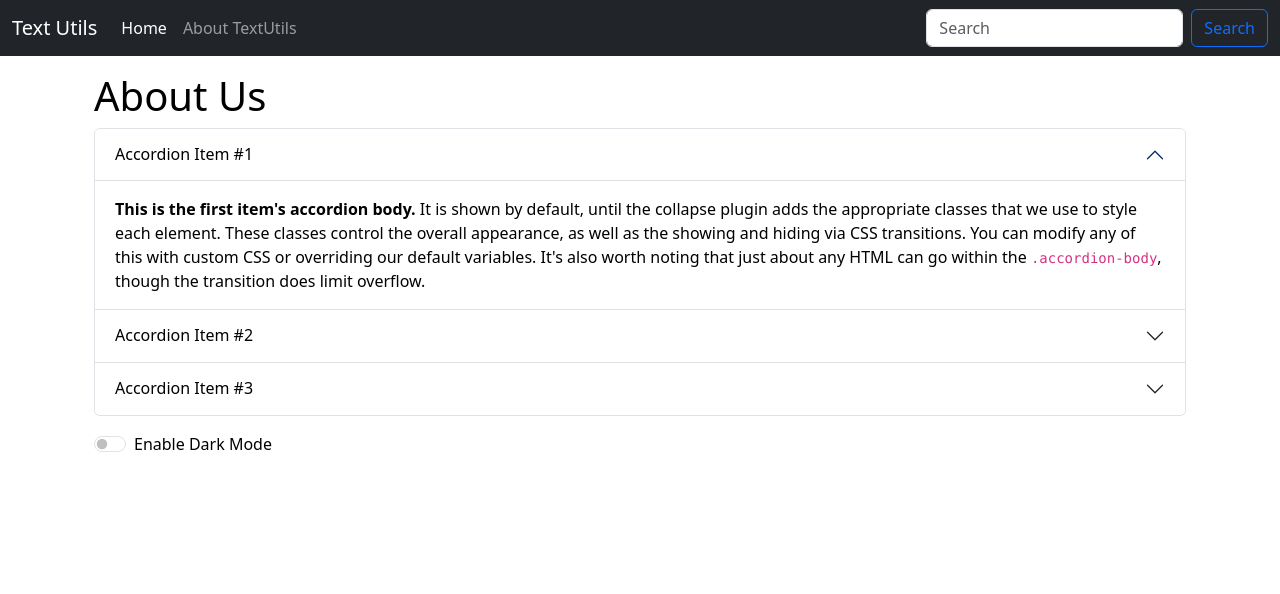
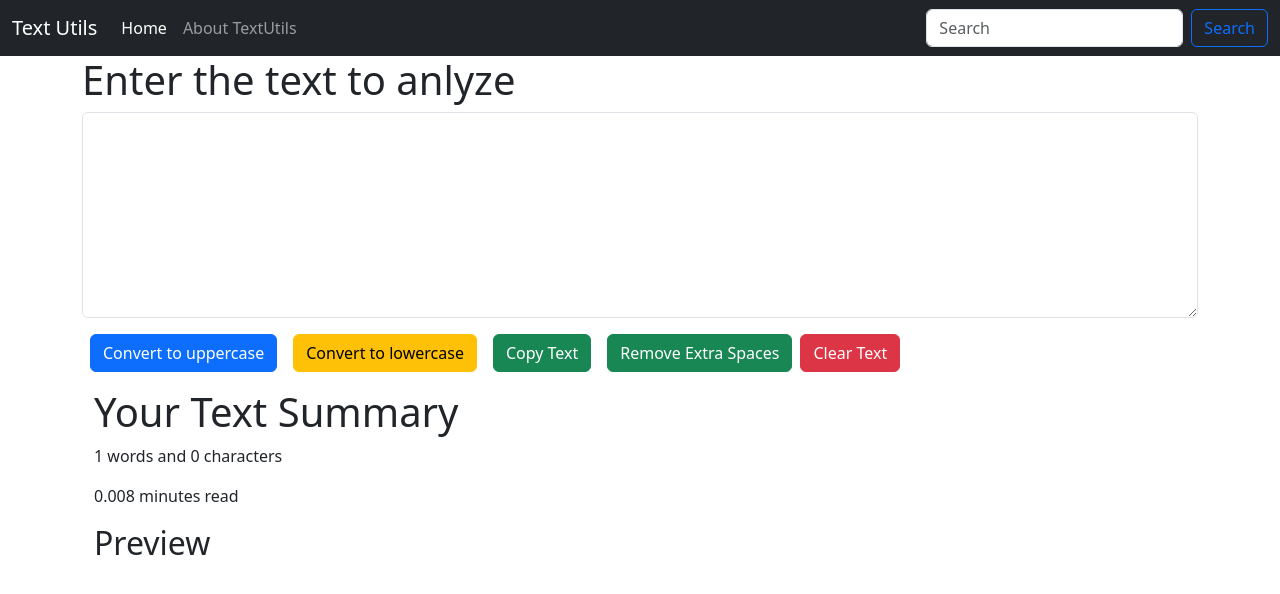
Before and after one commit to sandesh6190/TextUtils, a React (Create React App) app: page / in a window 1280 px wide. Shown: the top 594 px of the page. Built offline with nearby package versions, Linux system fonts and the light colour scheme.

Commit message:
Add Extra Features

```diff
--- a/src/App.js
+++ b/src/App.js
@@ -1,7 +1,7 @@
 import './App.css';
-import About from './Components/About';
+// import About from './Components/About';
 import Navbar from './Components/Navbar';
-// import TextForm from './Components/TextForm';
+import TextForm from './Components/TextForm';
 
 
 function App() {
@@ -10,8 +10,8 @@ function App() {
     <Navbar title="Text Utils" aboutText="About TextUtils" />
     {/* <Navbar /> */}
     <div className='container'>
-    {/* <TextForm heading="Enter the text to anlyze"/> */}
-    <About />
+    <TextForm heading="Enter the text to anlyze"/>
+    {/* <About /> */}
     </div>
 </>
   );
--- a/src/Components/TextForm.js
+++ b/src/Components/TextForm.js
@@ -21,16 +21,30 @@ export default function TextForm(props) {
   const handleOnChange = (event) =>{
     setText(event.target.value)
   }
+
+  const handleCopy = ()=>{
+    var text = document.getElementById('myBox');
+    text.select();
+    navigator.clipboard.writeText(text.value);
+  }
+
+  const removeExtraSpaces = ()=>{
+    let newText = text.split(/[ ]+/);  //using regex (regular expression)
+    setText(newText.join(" "))
+  }
+
   const [text, setText] = useState('');
 
   return (
     <div>
         <h1>{props.heading}</h1>
         <div className="mb-3">
-        <textarea className="form-control" value={text} onChange={handleOnChange} id="exampleFormControlTextarea1" rows="8"></textarea>
+        <textarea className="form-control" value={text} onChange={handleOnChange} id="myBox" rows="8"></textarea>
         </div>
         <button className='btn btn-primary mx-2' onClick={handleUpClick}>Convert to uppercase</button>
         <button className='btn btn-warning mx-2' onClick={handleLwClick}>Convert to lowercase</button>
+        <button className='btn btn-success mx-2' onClick={handleCopy}>Copy Text</button>
+        <button className='btn btn-success mx-2' onClick={removeExtraSpaces}>Remove Extra Spaces</button>
         <button className='btn btn-danger' onClick={handleClrClick}>Clear Text</button>
 
 
```
